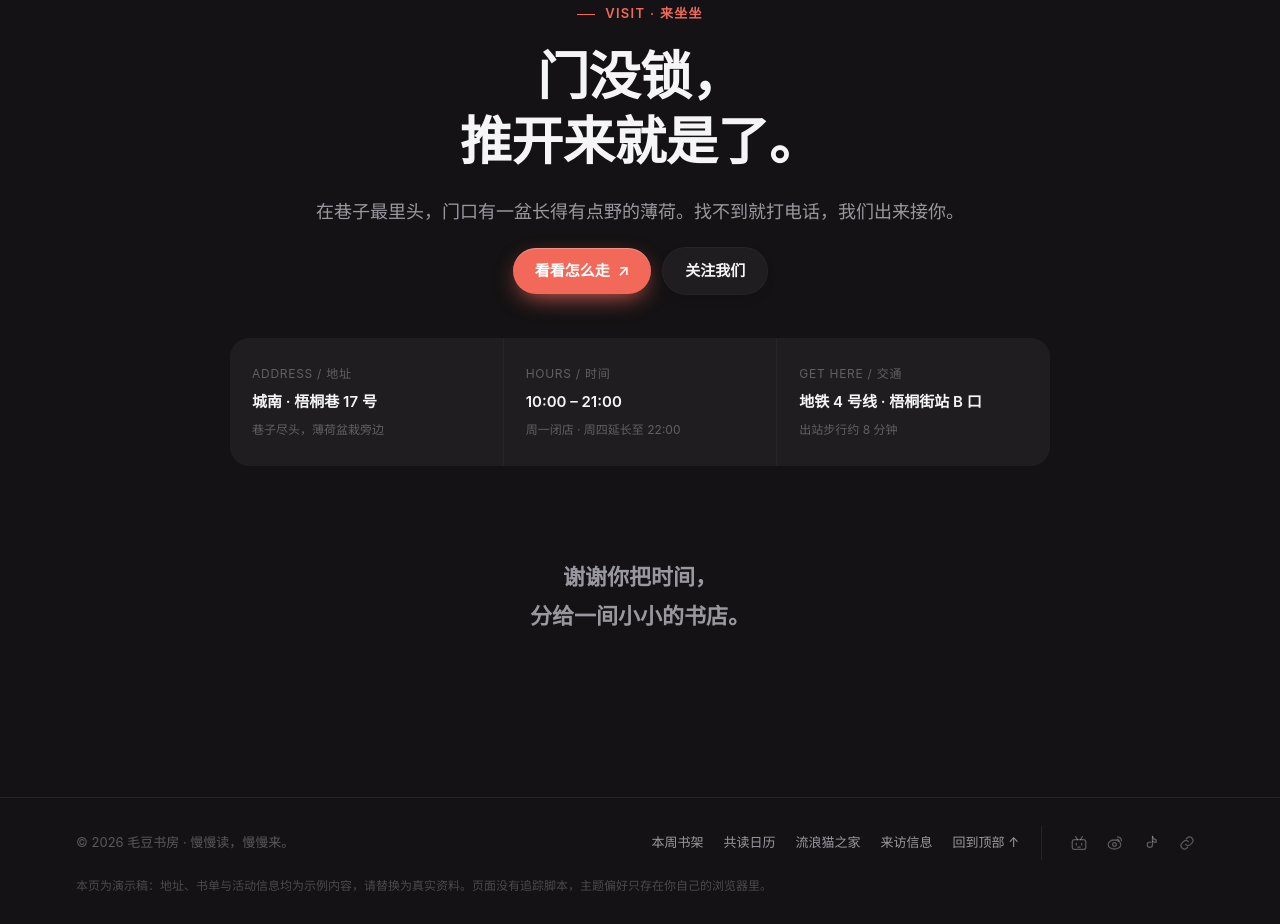
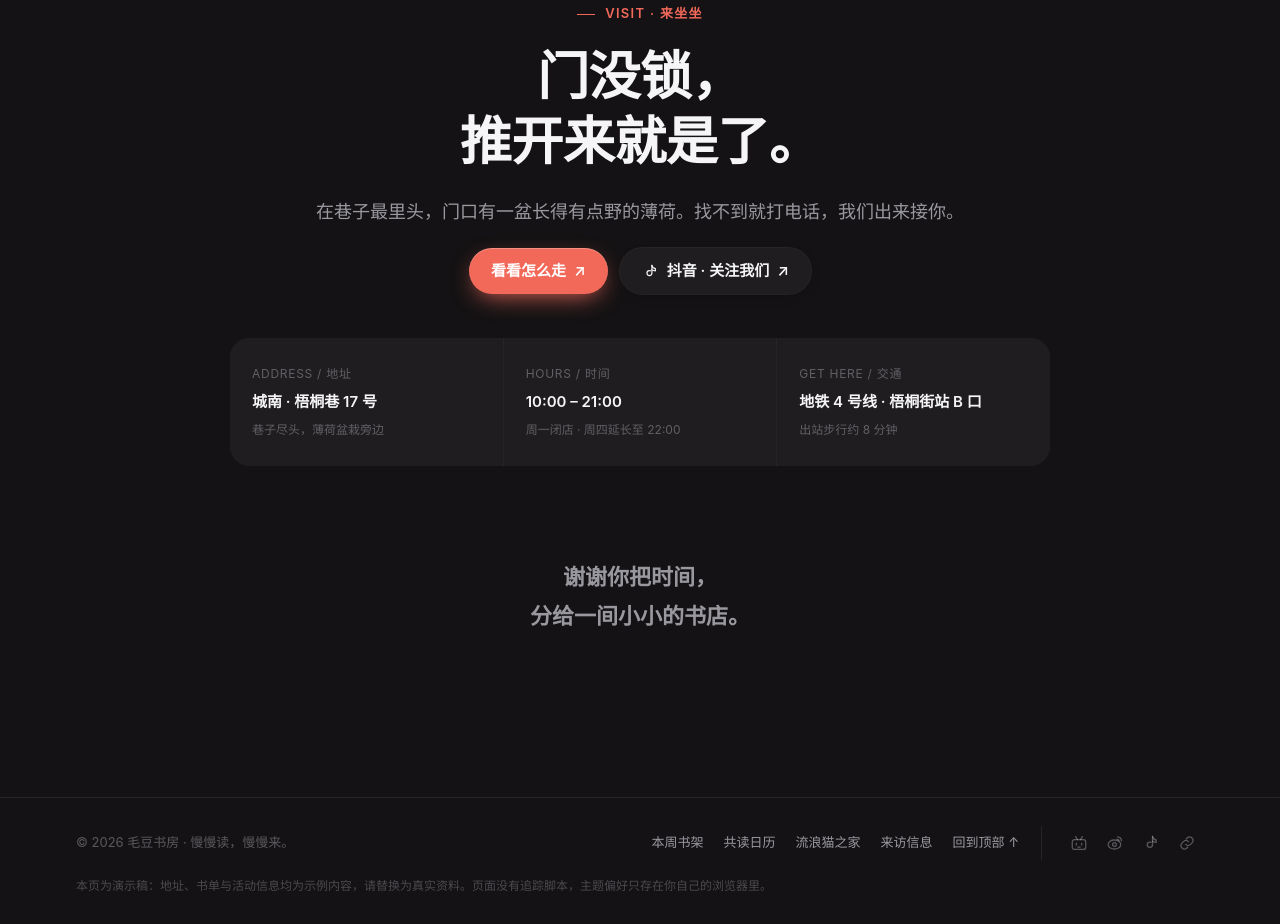
Before and after one commit to qiangsi/maodou-shufang, a plain HTML site: page index.html in a window 1280 px wide. Shown: the part 5037-5961 px from the top of the page. Drawn offline with Linux system fonts and the light colour scheme.

Commit message:
「关注我们」按钮改为抖音外链

```diff
--- a/index.html
+++ b/index.html
@@ -592,7 +592,10 @@ h1,h2,h3,h4,p{margin:0}
       <p class="lede" style="text-align:center">在巷子最里头，门口有一盆长得有点野的薄荷。找不到就打电话，我们出来接你。</p>
       <div class="actions" style="justify-content:center">
         <a class="btn btn-primary" href="#" data-toast="示例站点：这里可以接入地图导航或预约表单。">看看怎么走 <span aria-hidden="true">↗</span></a>
-        <a class="btn btn-ghost" href="#" data-toast="示例站点：这里可以接入公众号 / 小红书链接。">关注我们</a>
+        <a class="btn btn-ghost" href="https://v.douyin.com/xEi-zDKDbR4" target="_blank" rel="noopener noreferrer" aria-label="在抖音关注毛豆书房（新窗口打开）">
+          <svg width="17" height="17" viewBox="0 0 24 24" fill="none" stroke="currentColor" stroke-width="1.7" stroke-linecap="round" stroke-linejoin="round" aria-hidden="true"><path d="M14 3.2v11a3.5 3.5 0 1 1-3.5-3.5c.5 0 1 .1 1.4.3"/><path d="M14 3.2c.4 2.7 2.2 4.5 4.9 4.8v3.1a8.6 8.6 0 0 1-4.9-1.5"/></svg>
+          抖音 · 关注我们 <span aria-hidden="true">↗</span>
+        </a>
       </div>
     </div>
     <div class="visit-grid reveal">
```
